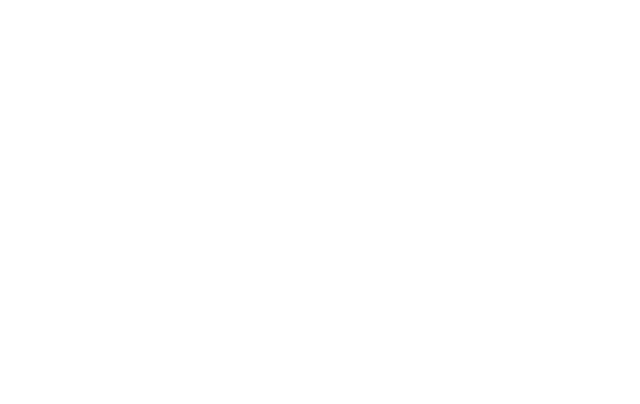
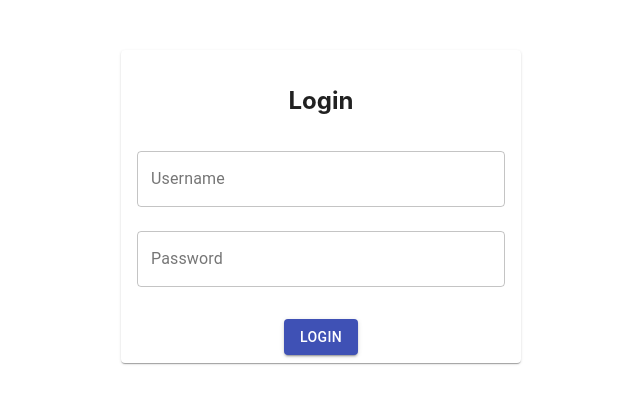
Before and after one commit to cuteanbogdan/INTERFATA-WEB-IP, a React (Create React App) app in the folder frontend/: page / in a window 1280 px wide. Shown: the top 404 px of the page, without its empty margins (319-959 px from the left). Built offline with nearby package versions, Linux system fonts and the light colour scheme; the HTML template or start-up script is replaced by a standard one.

Commit message:
dependecies edit

```diff
--- a/frontend/package.json
+++ b/frontend/package.json
@@ -3,12 +3,18 @@
   "version": "0.1.0",
   "private": true,
   "dependencies": {
+    "@emotion/react": "^11.10.6",
+    "@emotion/styled": "^11.10.6",
+    "@mui/material": "^5.11.14",
     "@testing-library/jest-dom": "^5.16.5",
     "@testing-library/react": "^13.4.0",
     "@testing-library/user-event": "^13.5.0",
+    "axios": "^1.3.4",
     "react": "^18.2.0",
     "react-dom": "^18.2.0",
+    "react-router-dom": "^6.9.0",
     "react-scripts": "5.0.1",
+    "react-toastify": "^9.1.2",
     "web-vitals": "^2.1.4"
   },
   "scripts": {
--- a/frontend/src/App.js
+++ b/frontend/src/App.js
@@ -1,7 +1,9 @@
+import Login from "./pages/Login";
 
 function App() {
   return (
     <div className="App">
+      <Login />
     </div>
   );
 }
--- /dev/null
+++ b/frontend/src/pages/Login.jsx
@@ -0,0 +1,60 @@
+import React, { useState } from "react";
+import {
+  Card,
+  CardActions,
+  CardContent,
+  Button,
+  TextField,
+} from "@material-ui/core";
+import Snackbar from "@material-ui/core/Snackbar";
+
+const Login = () => {
+  const [username, setUsername] = useState("");
+  const [password, setPassword] = useState("");
+  const [showSnackbar, setShowSnackbar] = useState(false);
+
+  const handleLogin = () => {
+    // TODO: Implement login logic here
+    setShowSnackbar(true);
+  };
+
+  return (
+    <div style={{ display: "flex", justifyContent: "center" }}>
+      <Card style={{ width: "400px", marginTop: "50px" }}>
+        <CardContent>
+          <h2 style={{ textAlign: "center" }}>Login</h2>
+          <TextField
+            label="Username"
+            variant="outlined"
+            margin="normal"
+            fullWidth
+            value={username}
+            onChange={(e) => setUsername(e.target.value)}
+          />
+          <TextField
+            label="Password"
+            variant="outlined"
+            margin="normal"
+            fullWidth
+            type="password"
+            value={password}
+            onChange={(e) => setPassword(e.target.value)}
+          />
+        </CardContent>
+        <CardActions style={{ justifyContent: "center" }}>
+          <Button variant="contained" color="primary" onClick={handleLogin}>
+            Login
+          </Button>
+        </CardActions>
+      </Card>
+      <Snackbar
+        open={showSnackbar}
+        autoHideDuration={5000}
+        onClose={() => setShowSnackbar(false)}
+        message="Logged in successfully!"
+      />
+    </div>
+  );
+};
+
+export default Login;
```
Also changed, not shown: 1 other file (tests, documents, lock files or other folders).
